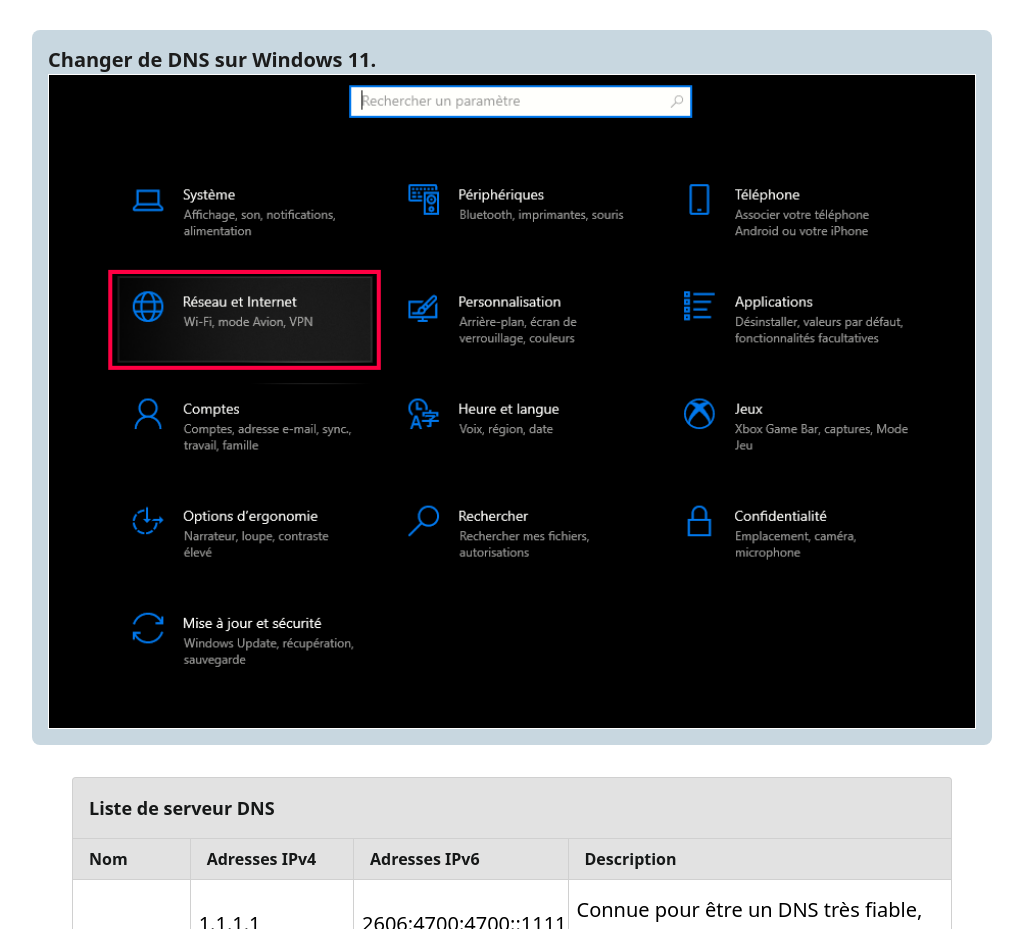
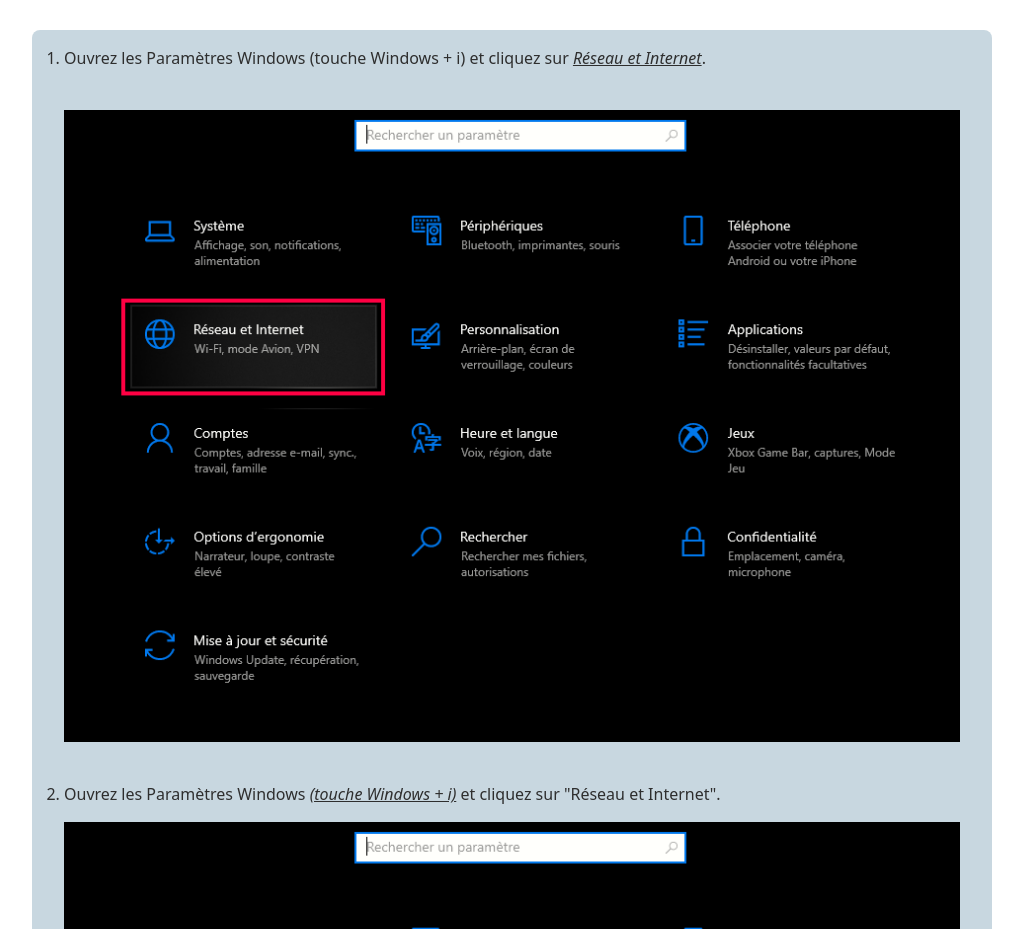
Before and after one commit to changetondns/changetondns.fr, a Vue app: page / in a window 1280 px wide. Shown: the part 875-1804 px from the top of the page, without its empty margins (128-1151 px from the left). Built offline with nearby package versions, Linux system fonts and the light colour scheme.

Commit message:
demo de tuto

```diff
--- a/src/components/Image.vue
+++ b/src/components/Image.vue
@@ -25,7 +25,7 @@
     <div class="fixed top-0 left-0 right-0 z-20 w-full h-screen">
         <div class="absolute w-full z-50">
             <div class="grid h-screen place-items-center">
-                <div class="w-10/12 xl:w-2/3 mx-auto max-w-4xl">
+                <div class="w-10/12 xl:w-2/3 mx-auto max-w-5xl">
                     <svg class="mb-2 float-right w-8" xmlns="http://www.w3.org/2000/svg" viewBox="0 0 24 24">
                         <path class="fill-white" d="M6.4 19 5 17.6l5.6-5.6L5 6.4 6.4 5l5.6 5.6L17.6 5 19 6.4 13.4 12l5.6 5.6-1.4 1.4-5.6-5.6L6.4 19Z"/>
                     </svg>
--- a/src/components/Tutorial.vue
+++ b/src/components/Tutorial.vue
@@ -16,8 +16,20 @@
 <template>
   <div>
     <section v-if="plateforme == 'w-11'">
-        <p class="text-[#1C1C1C] font-bold text-xl" :class="{ 'text-[#DBDBDB]': !theme }">Changer de DNS sur Windows 11.</p>
-        <img class="w-full border border-white" src="@/assets/window10/reseau_internet.png" @click="emitClick($event)"/>
+      <ol class="list-decimal px-4 text-[#2E2E2E]"  :class="{ 'text-[#FFFFFF]': !theme }">
+        <li>
+          Ouvrez les Paramètres Windows (touche Windows + i) et cliquez sur <span class="italic underline">Réseau et Internet</span>.
+          <img class="w-full mx-auto my-10 max-w-4xl" src="@/assets/window10/reseau_internet.png" @click="emitClick($event)"/>
+        </li>
+        <li>
+          Ouvrez les Paramètres Windows <span class="italic underline">(touche Windows + i)</span> et cliquez sur "Réseau et Internet".
+          <img class="w-full mx-auto my-4 max-w-4xl" src="@/assets/window10/reseau_internet.png" @click="emitClick($event)"/>
+        </li>
+        <li>
+          Ouvrez les Paramètres Windows <span class="italic underline">(touche Windows + i)</span> et cliquez sur "Réseau et Internet".
+          <img class="w-full mx-auto my-4 max-w-4xl" src="@/assets/window10/reseau_internet.png" @click="emitClick($event)"/>
+        </li>
+      </ol>
     </section>
     <section v-else>
         <p>lol</p>
```
